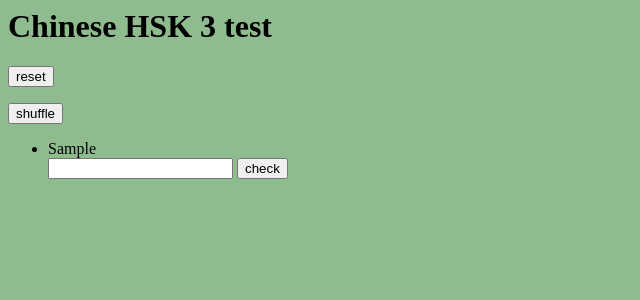
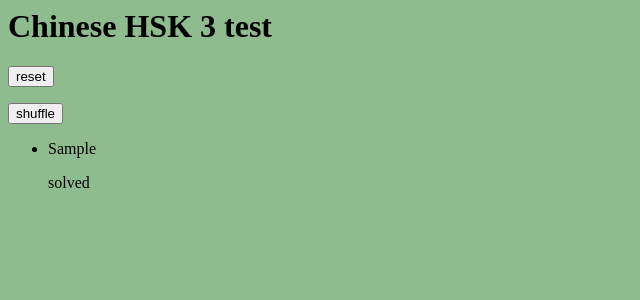
Before and after one commit to zhouyu9898/learnchinese, a Django app: page /chinesetest/ in a window 1280 px wide. Shown: the top 300 px of the page, without its empty margins (0-640 px from the left). Run offline with Django 3.2, Linux system fonts and the light colour scheme; tables that the repository leaves empty hold one stand-in row (values such as "Sample post").

Commit message:
check working, index.html with check, returning sorted word list

```diff
--- a/learnchinese/chinesetest/templates/index.html
+++ b/learnchinese/chinesetest/templates/index.html
@@ -18,12 +18,16 @@
 	<ul>
 		{% for word in words_list %}
 			<li>{{ word.hanzi }}
-				<form action="{% url 'check' %}" method="POST">
-					{% csrf_token %}
-					<input type="text" name="pinyin">
-					<input type="submit" value="check">
-					<input type="hidden" value="{{ word.id }}" name="word_id" />
-				</form>
+				{% if word.solved == True %}
+					<p>solved</p>
+				{% else %}
+					<form action="{% url 'check' %}" method="POST" autocomplete="off">
+						{% csrf_token %}
+						<input type="text" name="pinyin">
+						<input type="submit" value="check">
+						<input type="hidden" value="{{ word.id }}" name="word_id" />
+					</form>
+				{% endif %}
 			</li>
 		{% endfor %}
 	</ul>
--- a/learnchinese/chinesetest/views.py
+++ b/learnchinese/chinesetest/views.py
@@ -2,21 +2,21 @@ from django.shortcuts import render
 from django.http import HttpResponse
 from .models import Word
 import random
+import unidecode
 
 
 def index(request):
-    words = list(Word.objects.all())
-    print(type(words))
+    words = Word.objects.all().order_by('pinyin')
     context = {'words_list': list(words)}
     return render(request, 'index.html', context)
 
 
 def check(request):
     w = Word.objects.filter(id=int(request.POST['word_id']))
-    if w[0].pinyin == request.POST['pinyin']:
+    if unidecode.unidecode(w[0].pinyin).replace(" ", "").lower() == request.POST['pinyin']:
         w.update(solved=True)
 
-    words = Word.objects.all()
+    words = Word.objects.all().order_by('pinyin')
     context = {'words_list': words}
     return render(request, 'index.html', context)
 
```
